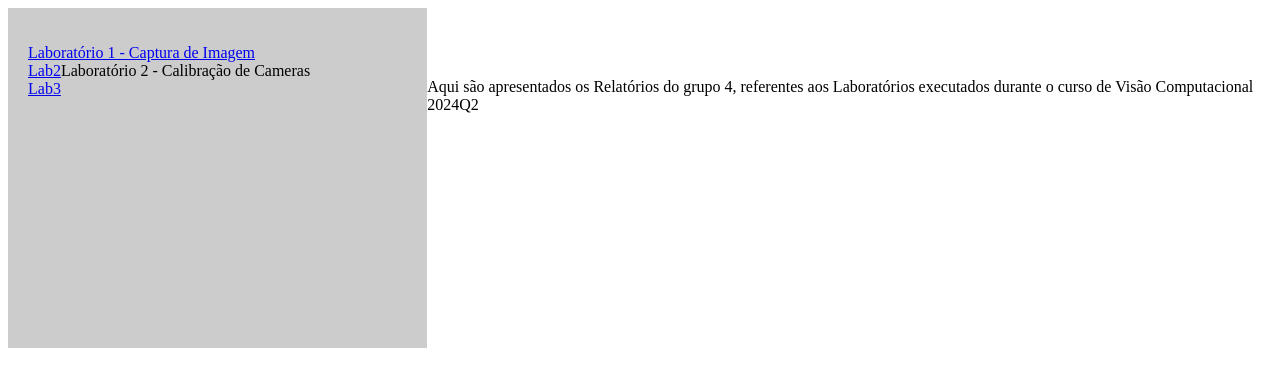
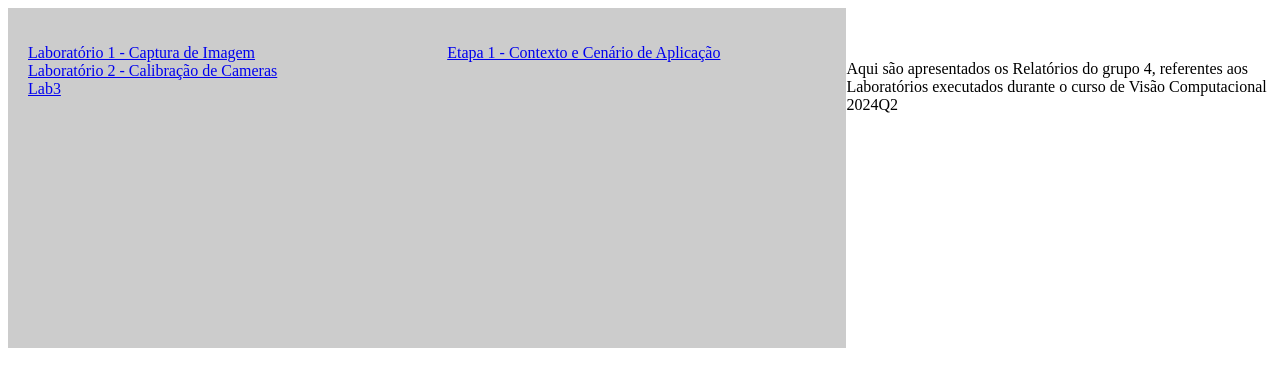
Before and after one commit to VictorGiovanetti/Paulo-Hayashida.github.io, a plain HTML site: page CV2024Q2-Equipe4/index.html in a window 1280 px wide. Drawn offline with Linux system fonts and the light colour scheme.

Commit message:
Adição de Etapas

```diff
--- a/CV2024Q2-Equipe4/index.html
+++ b/CV2024Q2-Equipe4/index.html
@@ -39,12 +39,17 @@
 	<nav>
 		<ul>
 			<li><a href="https://paulo-hayashida.github.io/Lab1">Laboratório 1 - Captura de Imagem</a></li>
-        <li><a href="#">Lab2</a>Laboratório 2 - Calibração de Cameras</li>
+			<li><a href="https://paulo-hayashida.github.io/Lab2">Laboratório 2 - Calibração de Cameras</a></li>
 			<li><a href="#">Lab3</a></li>
 		</ul>
 	</nav>
 
-<br>
+	<nav>
+		<ul>
+			<li><a href="https://paulo-hayashida.github.io/Etapa1">Etapa 1 - Contexto e Cenário de Aplicação</a></li>
+		</ul>
+	</nav>
+
 		<br>
 		<br>
 		<p>Aqui são apresentados os Relatórios do grupo 4, referentes aos Laboratórios executados durante o curso de Visão Computacional 2024Q2</p>
```
Lines whose indentation alone changed are shown as unchanged.
